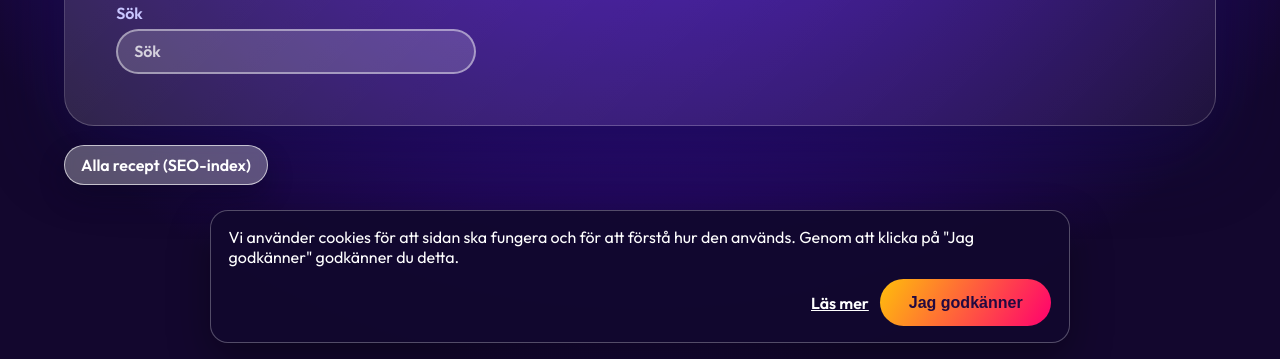
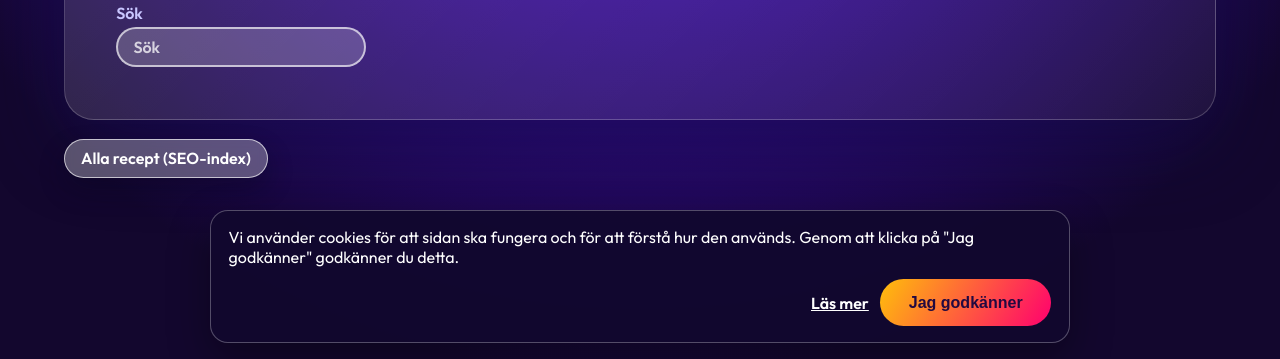
Before and after one commit to bjornwahman/energiknatte, a website: page public/index.html in a window 1280 px wide. Shown: the part 441-800 px from the top of the page. Drawn offline with Linux system fonts and the light colour scheme; no server answers.

Commit message:
Justera sökboxens storlek och knappkänsla

```diff
--- a/public/style.css
+++ b/public/style.css
@@ -80,20 +80,22 @@ main.page-shell {
 .search-field {
   display: flex;
   flex-direction: column;
-  gap: 0.35rem;
+  gap: 0.25rem;
   font-weight: 600;
   color: var(--muted);
-  width: min(360px, 100%);
+  width: min(250px, 100%);
 }
 
 .search-field input {
   width: 100%;
   border-radius: 999px;
-  border: 2px solid rgba(255, 255, 255, 0.45);
-  background: rgba(255, 255, 255, 0.16);
+  border: 2px solid rgba(255, 255, 255, 0.65);
+  background: rgba(255, 255, 255, 0.2);
   color: #fff;
-  padding: 0.65rem 1rem;
+  padding: 0.5rem 0.95rem;
+  font-size: 0.95rem;
   font: inherit;
+  transition: transform 0.2s ease, box-shadow 0.2s ease, background 0.2s ease;
 }
 
 .search-field input::placeholder {
@@ -104,6 +106,12 @@ main.page-shell {
   outline: none;
   border-color: rgba(255, 255, 255, 0.85);
   box-shadow: 0 0 0 3px rgba(255, 255, 255, 0.2);
+}
+
+.search-field input:hover {
+  transform: translateY(-2px);
+  background: rgba(255, 255, 255, 0.3);
+  box-shadow: 0 10px 20px rgba(0,0,0,0.2);
 }
 button {
   border: none;
```
